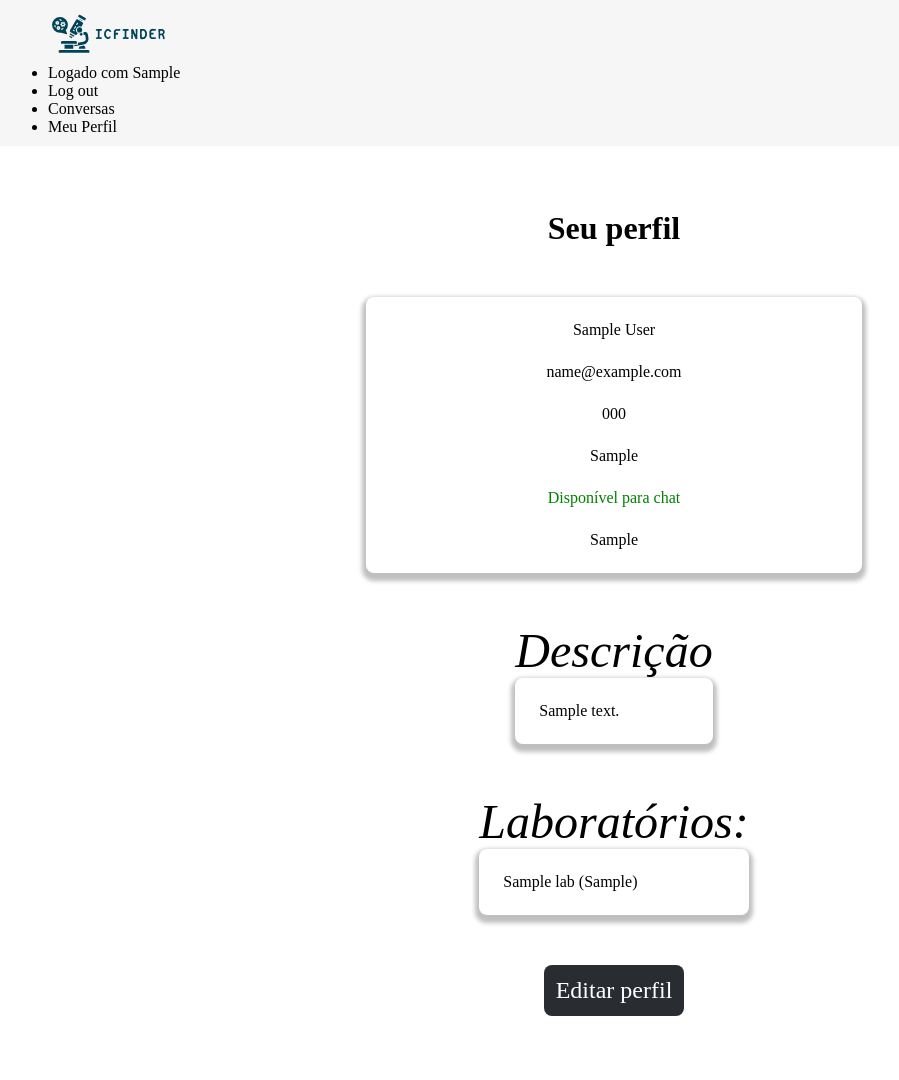
After one commit to Eduds007/icfinder, a Django app: page /perfil/1/ in a window 1280 px wide. The commit adds this page. Shown: the whole page, without its empty margins (26-925 px from the left). Run offline with Django 4.2, Linux system fonts and the light colour scheme; a user stored in the database is signed in; tables that the repository leaves empty hold one stand-in row (values such as "Sample post"); parts of the project's set-up code (start-up, migrations or seed data) failed here and were passed over.

Commit message:
Mudanças detail e perfil_detail em back e front

```diff
--- /dev/null
+++ b/icfinder_app/templates/icfinder_app/perfil_detail.html
@@ -0,0 +1,66 @@
+{% extends 'base.html' %}
+{% load static %}
+
+{% block title %}
+Página de perfil
+{% endblock title %}
+
+{% block pagestyle %}
+<link rel="stylesheet" type="text/css" href="{% static 'css/style_perfil.css' %}">
+{% endblock pagestyle %}
+
+{% block content %}
+  <div class = 'main_content'>
+
+    <h1 id = "título">Seu perfil</h1>
+    <div class="gerais">
+      <p>{{user.first_name}} {{user.last_name}}</p>
+      <p>{{user.email}}</p>
+      <p>{{user.phone_number}}</p>
+
+      {% if user.professor %}
+        <p>{{user.professor.departamento}}</p>
+        {% if user.professor.disponibilidade %}
+        <p id = "Disponível">Disponível para chat</p>
+        {% else%}
+        <p id = "Indisponível">Indisponível</p>
+        {% endif %}
+      {% endif %}
+
+      {% if user.aluno %}
+        <p>{{user.aluno.curso}}</p>
+      {% endif %}
+
+    </div>
+
+    <div class = "short_bio">
+      <h2 id = "short_bio_titulo">Descrição</h2>
+      <p class = "box_text">{{user.short_bio}}</p>
+    </div>
+
+
+    {% if user.professor %}
+    <div class="professor">
+
+      <h2>Laboratórios:</h2>
+      <div class = "box_text">
+        {% for lab in user.professor.lab.all %}
+        <p>{{lab}}</p>
+        {% endfor %}
+      </div>
+    </div>
+
+    <a class = "button_edit" href="{% url 'perfil_professor_update' user.id %}">Editar perfil</a>
+
+    {% elif user.aluno %}
+    <h2>Interesses:</h2>
+    <div class = "box_text">
+      {% for interest in user.aluno.interests.all %}
+      <p>{{interest}}</p>
+      {% endfor %}
+    </div>
+
+    <a class = "button_edit" href = "{% url 'perfil_aluno_update' user.id %}">Editar perfil</a>
+    {% endif %}
+  </div>
+{% endblock %}
--- a/icfinder_app/urls.py
+++ b/icfinder_app/urls.py
@@ -14,6 +14,9 @@ urlpatterns = [
     path('project/<int:pk>/update', views.ProjectUpdateView.as_view(), name='project_update'),
     path('project/<int:pk>/delete', views.ProjectDeleteView.as_view(), name='project_delete'),
     path('project/create/', views.ProjectCreateView.as_view(), name='project_create'),
+    path('perfil/<int:pk>/', views.PerfilDetailView.as_view(), name='perfil_detail'),
+    path('perfil/<int:pk>/update/aluno/', views.AlunoUpdateView.as_view(), name='perfil_aluno_update'),
+    path('perfil/<int:pk>/update/professor/', views.ProfessorUpdateView.as_view(), name='perfil_professor_update'),
     path('chat/<int:receiver_id>/', views.chat, name='chat'),
     path('chats', views.chat_list, name='chats'),
 ]
--- a/icfinder_app/views.py
+++ b/icfinder_app/views.py
@@ -4,8 +4,8 @@ from django.shortcuts import render, redirect
 from django.urls import reverse, reverse_lazy
 from django.contrib.auth import login, logout
 from django.contrib.auth.views import LoginView, LogoutView
-from .forms import AlunoCreationForm, ProfessorCreationForm, CustomAuthenticationForm, ProfessorTokenForm, MessageForm
-from django.views.generic.edit import CreateView, FormView
+from .forms import AlunoCreationForm, ProfessorCreationForm, CustomAuthenticationForm, ProfessorTokenForm, MessageForm, PerfilEditForm
+from django.views.generic.edit import CreateView, FormView, UpdateView
 from .models import Professor, Aluno, Users, Projeto, InscricaoProjeto, Conversation, Message
 from django.core.mail import EmailMessage
 from django.contrib.auth.decorators import login_required
@@ -150,6 +150,92 @@ class ProfessorRegistrationView(FormView):
         login(self.request, user_instance)
 
         return redirect('index')
+
+class PerfilDetailView(LoginRequiredMixin, View):
+    template_name = 'icfinder_app/perfil_detail.html'
+    def get(self, request, *args, **kwargs):
+        user = request.user
+        context = {}
+        if isinstance(user, Aluno):
+            context = {'aluno': user}
+        elif isinstance(user, Professor):
+            context = {'professor': user}
+        return render(request, self.template_name, context)
+
+
+class AlunoUpdateView(LoginRequiredMixin, UpdateView):
+    model = Aluno
+    template_name = 'icfinder_app/perfil_aluno_update.html'
+    # fields = ['interests', 'curso']
+    form_class = PerfilEditForm
+
+    def get_object(self, queryset=None):
+        return self.request.user.aluno
+
+    def get_success_url(self):
+        return reverse_lazy('perfil_detail', kwargs={'pk': self.request.user.id})
+
+class ProfessorUpdateView(LoginRequiredMixin, UpdateView):
+     model = Professor
+     template_name = 'icfinder_app/perfil_professor_update.html'
+     # fields = ['departamento', 'disponibilidade', 'lab']
+     form_class = PerfilEditForm
+
+     def get_object(self, queryset=None):
+         return self.request.user.professor
+     def get_context_data(self, **kwargs):
+         context = super().get_context_data(**kwargs)
+         context['user_type'] = 'Professor'
+         return context
+
+     def get_success_url(self):
+         return reverse_lazy('perfil_detail', kwargs={'pk': self.request.user.id})
+
+     def form_valid(self, form, request):
+
+        email_from_session = self.request.session.get('validated_email')
+        user_instance = request.user
+
+        # Atualiza com os dados faltantes de usuário
+        user_instance.first_name = form.cleaned_data['first_name']
+        user_instance.last_name = form.cleaned_data['last_name']
+        user_instance.phone_number = form.cleaned_data['phone_number']
+        user_instance.short_bio = form.cleaned_data['short_bio']
+        user_instance.save()
+
+        # Atualiza os atributos agora com um professor com registro completo
+        professor_instance = Professor.objects.get(user=user_instance)
+        professor_instance.departamento = form.cleaned_data['departamento']
+        professor_instance.disponibilidade = form.cleaned_data['disponibilidade']
+        professor_instance.lab.set(form.cleaned_data['lab'])
+        professor_instance.token = None
+        professor_instance.login_completed = True
+        professor_instance.save()
+
+        return redirect('perfil_detail')
+
+#tentando com views funcionais
+
+#O CÓDIGO ABAIXO ESTÁ INACABADO
+
+# def ProfessorUpdateView(request, professor_id):
+
+#     if request.method == "POST":
+#         form = PerfilEditForm(request.POST)
+#         if form.is_valid():
+#             Professor = PerfilEditForm.objects.get(id=professor_id)
+#             Professor.departamento = request.POST['departamento']
+#             Professor.disponibilidade = request.POST['disponibilidade']
+#             Professor.lab = request.POST['lab']
+
+#             Professor.save()
+#             return HttpResponseRedirect(
+#                 reverse('posts:detail', args=(Professor.id, )))
+
+#     else:
+#         form = PostForm()
+#         context = {'form': form}
+#         return render(request, 'posts/update.html', context)
 
 class Index(LoginRequiredMixin, FilterView):
     model = Projeto
--- /dev/null
+++ b/static/css/style_perfil.css
@@ -0,0 +1,73 @@
+.main_content{
+    display: flex;
+    padding: 64px 0px;
+    flex-direction: column;
+    align-items: center;
+    gap: 50px;
+    flex: 1 0 0;
+    align-self: stretch;
+    text-align: center;
+}
+
+.gerais{
+    display: flex;
+    padding: 24px 180px;
+    flex-direction: column;
+    justify-content: center;
+    align-items: center;
+    gap: 24px;
+
+    border-radius: 8px;
+    background: var(--branco, #FFF);
+    box-shadow: 0px 4px 4px 4px rgba(0, 0, 0, 0.25);
+}
+
+h2{
+
+color: var(--preto, #000);
+font-family: ABeeZee;
+font-size: 48px;
+font-style: italic;
+font-weight: 400;
+line-height: normal;
+}
+
+
+.box_text{
+display: flex;
+padding: 24px;
+flex-direction: column;
+justify-content: center;
+align-items: flex-start;
+gap: 24px;
+
+border-radius: 8px;
+background: var(--branco, #FFF);
+box-shadow: 0px 4px 4px 4px rgba(0, 0, 0, 0.25);
+}
+
+
+#Disponível{
+    color: green;
+}
+
+#Indisponível{
+    color: red;
+}
+
+.button_edit{
+    display: flex;
+    padding: 12px;
+    justify-content: center;
+    align-items: center;
+    gap: 10px;
+
+    border-radius: 8px;
+    background: #292D32;
+
+    color: var(--branco, #FFF);
+    font-family: ABeeZee;
+    font-size: 24px;
+    font-weight: 400;
+    line-height: normal;
+}
--- a/templates/base.html
+++ b/templates/base.html
@@ -30,6 +30,7 @@
                     <li> Logado com {{ user.first_name }} </li>
                     <li><a href="{% url 'logout' %}">Log out</a></li>
                     <li><a href="{% url 'chats' %}">Conversas</a></li>
+                    <li><a href="{% url 'perfil_detail' pk=user.pk %}">Meu Perfil</a></li>
                     {% endif %}
                 </ul>
             </a>
```
Also changed, not shown: icfinder_app/forms.py (+42 -2 lines), icfinder_app/templates/icfinder_app/detail.html (+58 -8 lines), icfinder_app/templates/icfinder_app/perfil_aluno_update.html (added, +31 -0 lines), icfinder_app/templates/icfinder_app/perfil_professor_update.html (added, +39 -0 lines), static/css/style_detail.css (+131 -12 lines).
